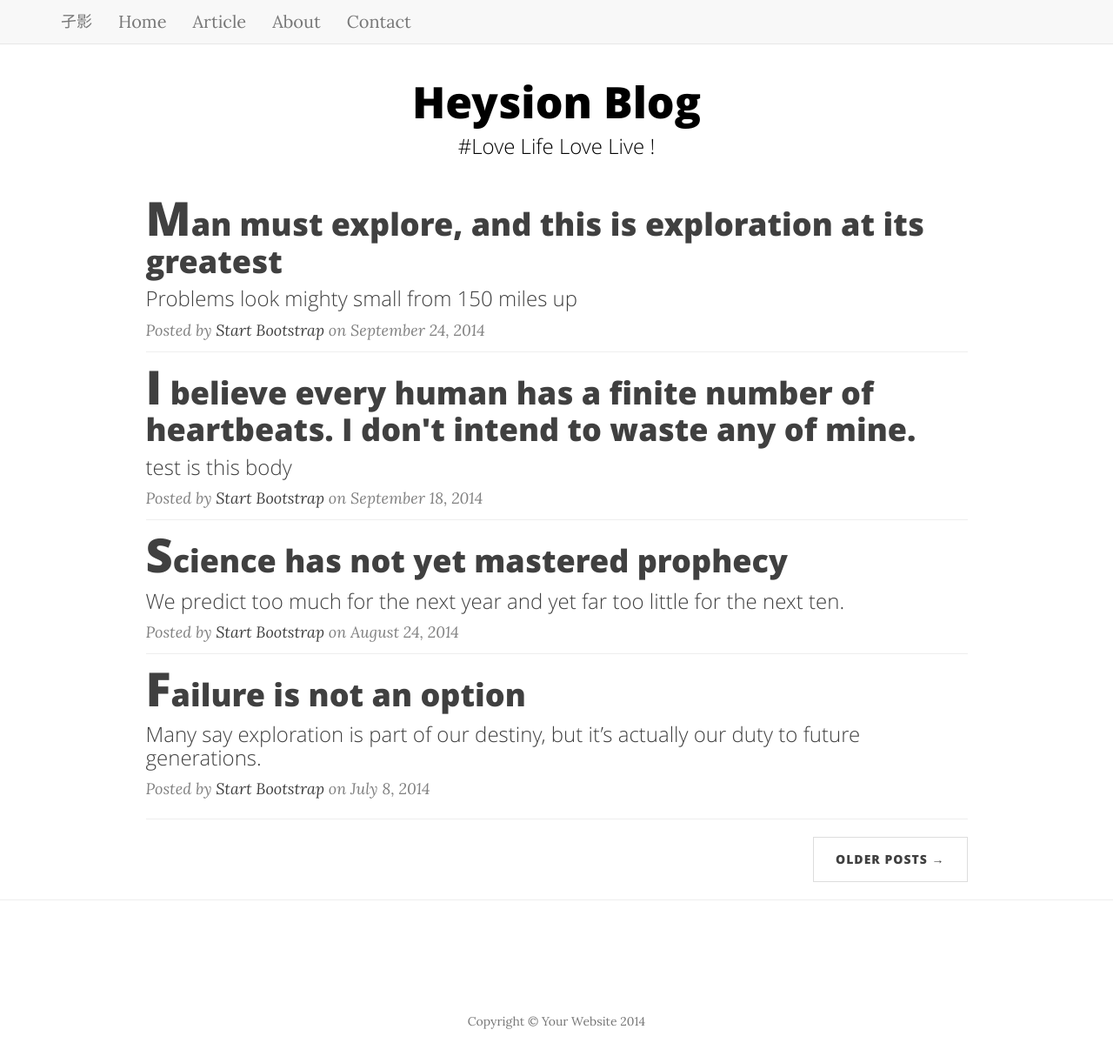
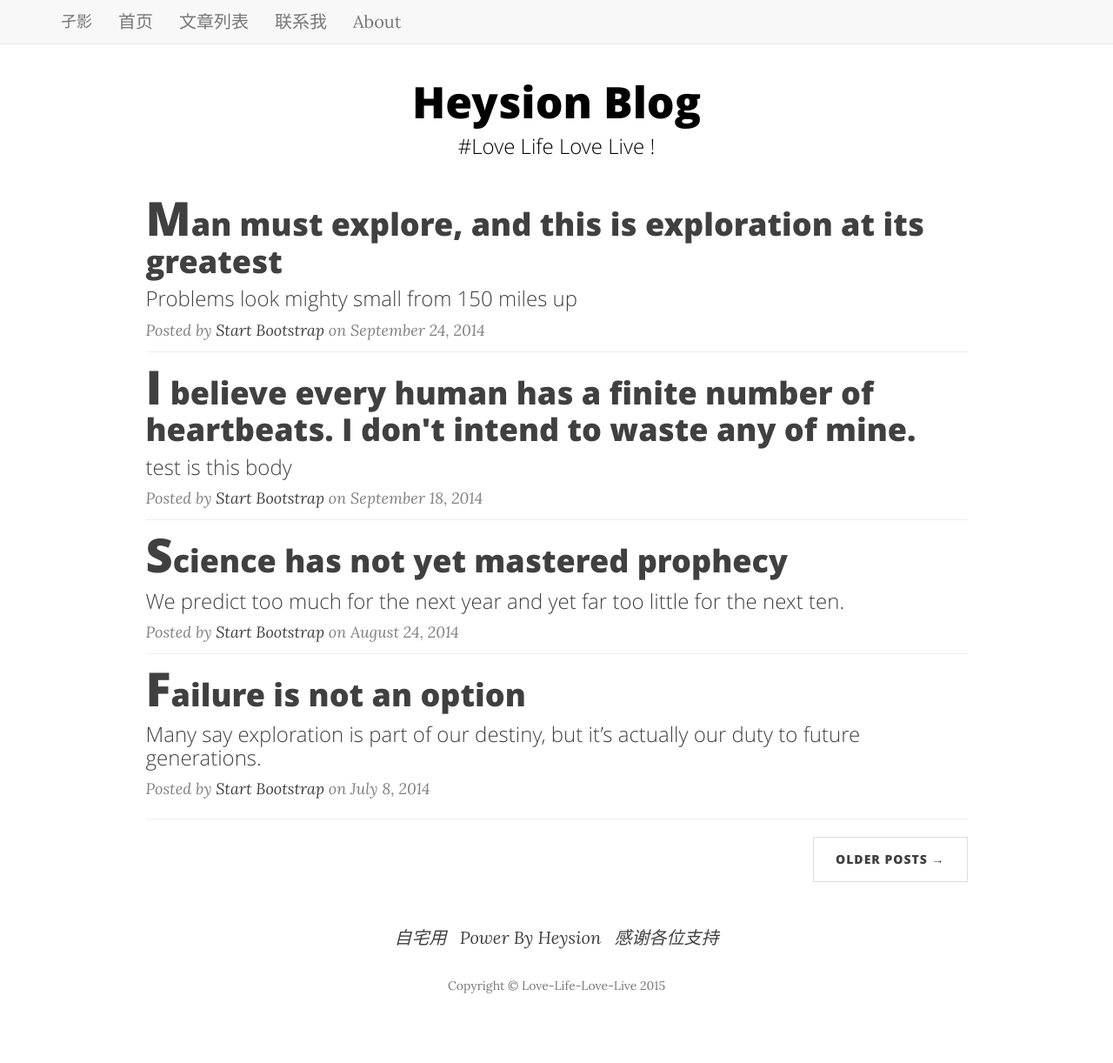
Before and after one commit to heysion/python-blog-system-web, a plain HTML site: page pbsw/static/index.html in a window 1280 px wide. Shown: the top 1222 px of the page at 87% size. Drawn offline with nearby package versions, Linux system fonts and the light colour scheme; files that its build step writes are made by us from their sources.

Commit message:
update index.html  Changes to be committed: 	modified:   index.html

```diff
--- a/pbsw/static/index.html
+++ b/pbsw/static/index.html
@@ -31,10 +31,11 @@
         </div>
         <div id="navbar" class="navbar-collapse collapse">
           <ul class="nav navbar-nav">
-            <li class="home"><a href="home">Home</a></li>
-            <li><a href="post/list">Article</a></li>
+            <li class="home"><a href="home">首页</a></li>
+            <li><a href="post/list">文章列表</a></li>
+            <li><a href="contact">联系我</a></li>
             <li><a href="about">About</a></li>
-            <li><a href="contact">Contact</a></li>
+
           </ul>
         </div><!--/.nav-collapse -->
       </div>
@@ -111,8 +112,6 @@
         </div>
     </div>
 
-    <hr>
-
     <!-- Footer -->
     <footer>
         <div class="container">
@@ -122,7 +121,7 @@
                         <li>
                             <a href="#">
                                 <span class="fa-stack fa-lg">
-                                    <i class="fa fa-circle fa-stack-2x"></i>
+                                    <i class="fa fa-circle fa-stack-2x">自宅用</i>
                                     <i class="fa fa-twitter fa-stack-1x fa-inverse"></i>
                                 </span>
                             </a>
@@ -130,21 +129,21 @@
                         <li>
                             <a href="#">
                                 <span class="fa-stack fa-lg">
-                                    <i class="fa fa-circle fa-stack-2x"></i>
-                                    <i class="fa fa-facebook fa-stack-1x fa-inverse"></i>
+                                    <i class="fa fa-circle fa-stack-2x">Power By</i>
+                                    <i class="fa fa-facebook fa-stack-1x fa-inverse">Heysion</i>
                                 </span>
                             </a>
                         </li>
                         <li>
                             <a href="#">
                                 <span class="fa-stack fa-lg">
-                                    <i class="fa fa-circle fa-stack-2x"></i>
+                                    <i class="fa fa-circle fa-stack-2x">感谢各位支持</i>
                                     <i class="fa fa-github fa-stack-1x fa-inverse"></i>
                                 </span>
                             </a>
                         </li>
                     </ul>
-                    <p class="copyright text-muted">Copyright &copy; Your Website 2014</p>
+                    <p class="copyright text-muted">Copyright &copy; Love-Life-Love-Live 2015</p>
                 </div>
             </div>
         </div>
```
